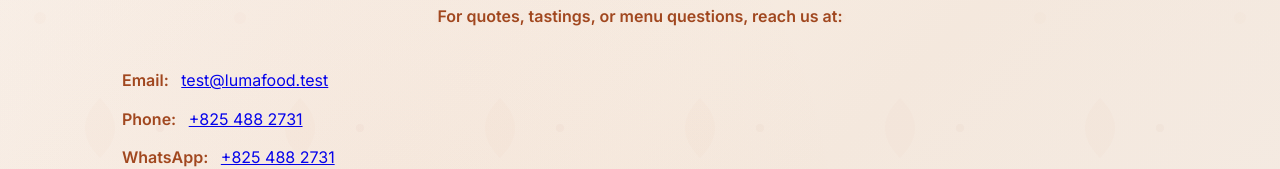
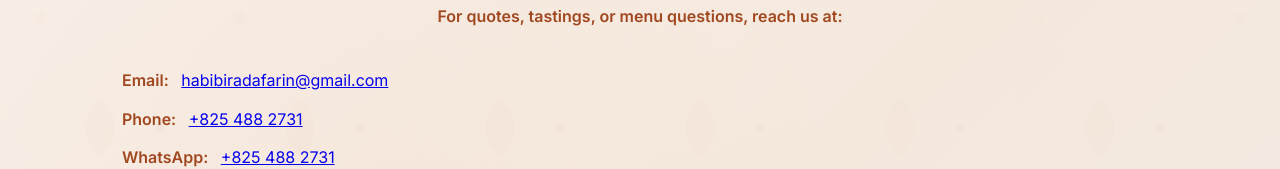
Before and after one commit to Jasraj-Jassar/Luma-Food-Website, a plain HTML site: page index.html in a window 1280 px wide. Shown: the part 3254-3423 px from the top of the page. Drawn offline with nearby package versions, Linux system fonts and the light colour scheme.

Commit message:
updated email

```diff
--- a/index.html
+++ b/index.html
@@ -199,7 +199,7 @@
             <ul class="contact-list" role="list" aria-label="Contact information">
               <li role="listitem">
                 <span class="contact-method">Email:</span>
-                <a href="mailto:test@lumafood.test" aria-label="Send email to Luma Food">test@lumafood.test</a>
+                <a href="mailto:habibiradafarin@gmail.com" aria-label="Send email to Luma Food">habibiradafarin@gmail.com</a>
               </li>
               <li role="listitem">
                 <span class="contact-method">Phone:</span>
@@ -213,7 +213,7 @@
             <p class="contact-hours muted">Available Mon–Fri, 9am–6pm. For urgent requests please call or WhatsApp.</p>
           </div>
           <div class="contact-ctas">
-            <a class="btn primary" href="mailto:test@lumafood.test" aria-label="Send email to Luma Food for catering inquiry">Email Us</a>
+            <a class="btn primary" href="mailto:habibiradafarin@gmail.com" aria-label="Send email to Luma Food for catering inquiry">Email Us</a>
           </div>
         </div>
       </section>
```
